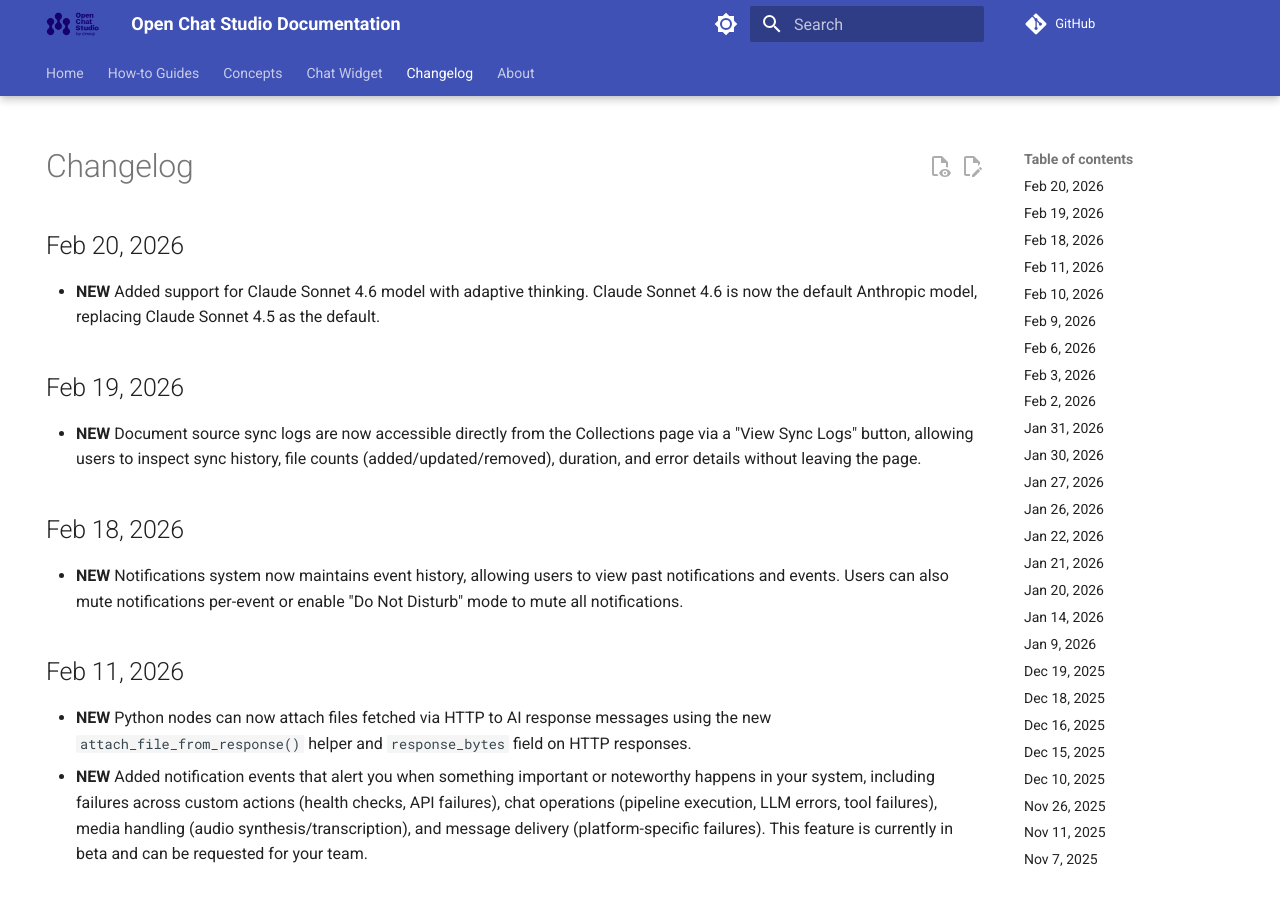
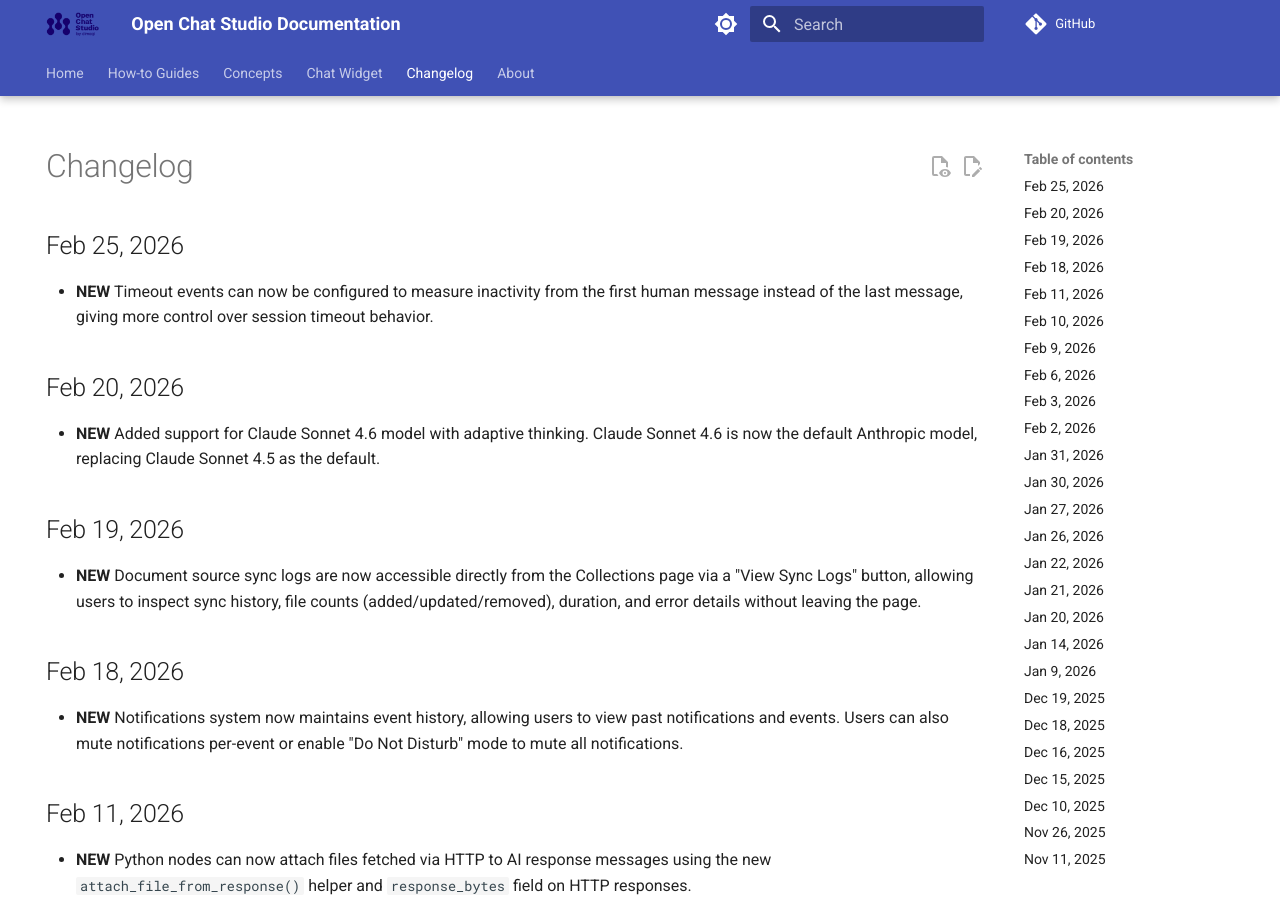
Before and after one commit to dimagi/open-chat-studio-docs, an MkDocs documentation site: the page built from docs/changelog.md, in a window 1280 px wide and 900 px high. Built offline with MkDocs 1.6.1 and Material for MkDocs 9.7.7, drawn with Linux system fonts in a browser that asks for light colours; a script that is not in the unit is left out; comment, search, counter and statistics services are not loaded.

Commit message:
update changelog and docs from OCS PR #2916
Co-Authored-By: Claude Sonnet 4.6 <noreply@anthropic.com>

```diff
--- a/docs/changelog.md
+++ b/docs/changelog.md
@@ -4,6 +4,9 @@ hide:
 ---
 
 # Changelog
+## Feb 25, 2026
+* **NEW** Timeout events can now be configured to measure inactivity from the first human message instead of the last message, giving more control over session timeout behavior.
+
 ## Feb 20, 2026
 * **NEW** Added support for Claude Sonnet 4.6 model with adaptive thinking. Claude Sonnet 4.6 is now the default Anthropic model, replacing Claude Sonnet 4.5 as the default.
 
```
Also changed, not shown: docs/concepts/events.md (+1 -1 lines).
